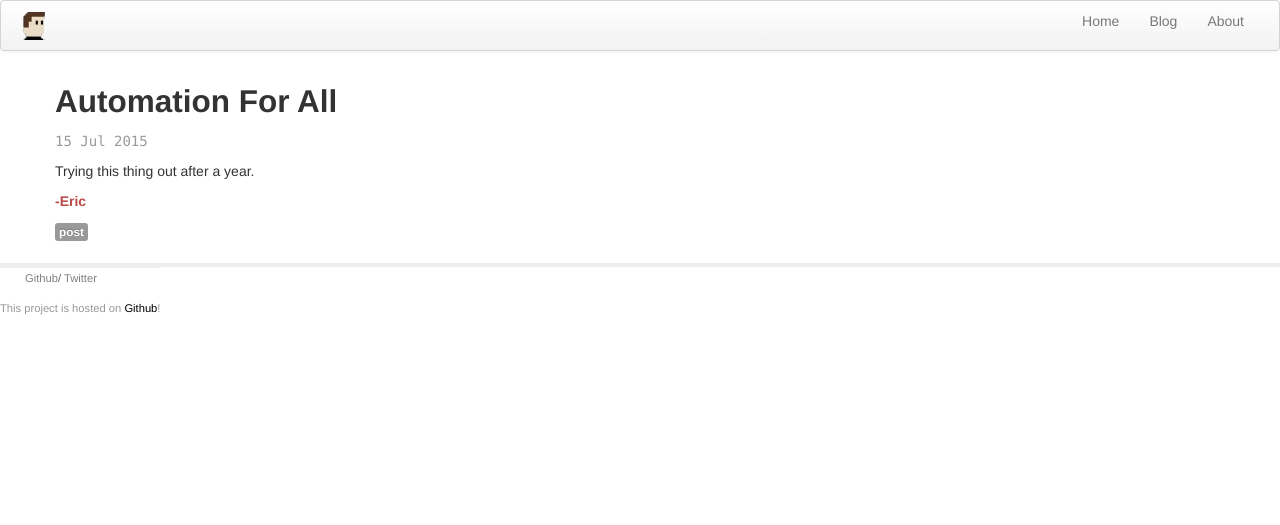
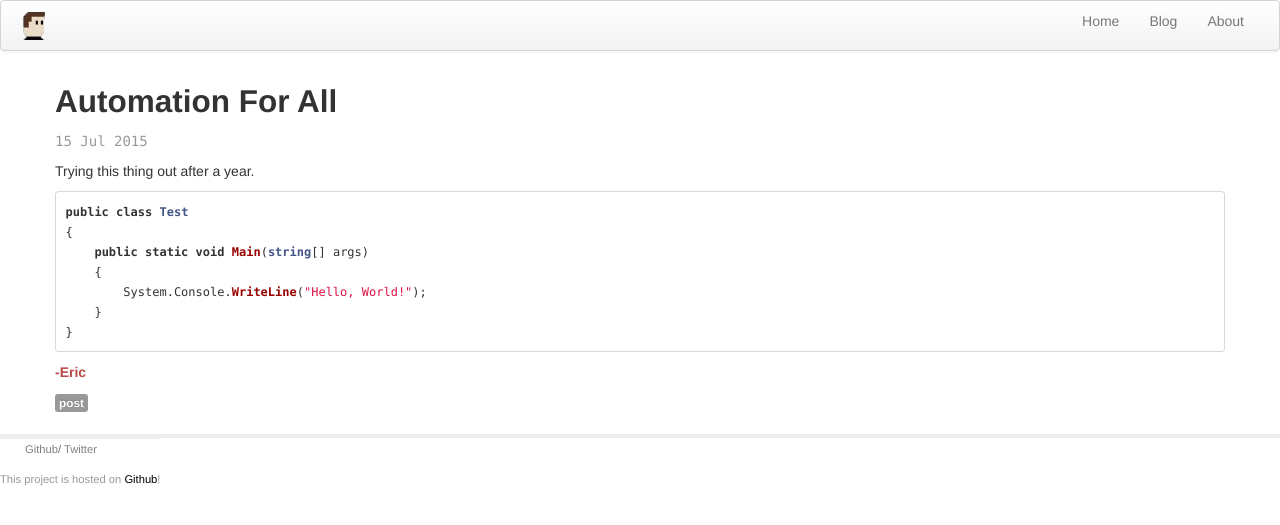
Before and after one commit to eman41/eman41.github.io, a Jekyll site: the page built from _posts/2015-07-15-automation-for-all.markdown, in a window 1280 px wide. Shown: the top 525 px of the page. Built offline with Jekyll 4.4.1, drawn with Linux system fonts in a browser that asks for light colours.

Commit message:
Trying out syntax highlighting

````diff
--- a/_posts/2015-07-15-automation-for-all.markdown
+++ b/_posts/2015-07-15-automation-for-all.markdown
@@ -6,3 +6,13 @@ tags: post
 ---
 
 Trying this thing out after a year.
+
+```csharp
+public class Test
+{
+    public static void Main(string[] args)
+    {
+        System.Console.WriteLine("Hello, World!");
+    }
+}
+```
````
